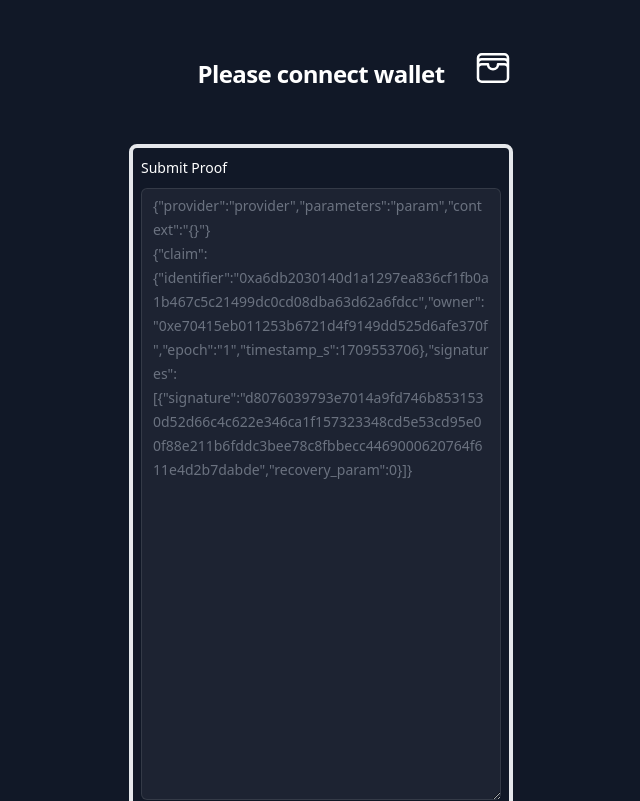
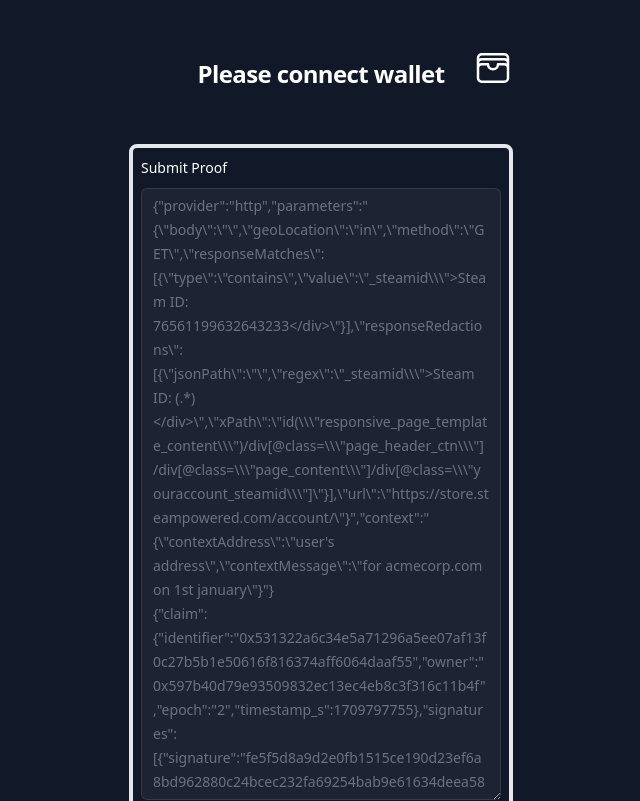
Before and after one commit to breavedev/Reclaim-Cosmwasm, a React (Create React App) app in the folder frontend/: page / in a window 1280 px wide. Shown: the top 801 px of the page, without its empty margins (319-959 px from the left). Built offline with nearby package versions, Linux system fonts and the light colour scheme.

Commit message:
apply real proof data

```diff
--- a/frontend/src/App.js
+++ b/frontend/src/App.js
@@ -8,20 +8,20 @@
     <div className="App">
       <ProofForm
         claimInfo={{
-          "provider": "provider",
-          "parameters": "param",
-          "context": "{}",
+          "provider": "http",
+          "parameters": "{\"body\":\"\",\"geoLocation\":\"in\",\"method\":\"GET\",\"responseMatches\":[{\"type\":\"contains\",\"value\":\"_steamid\\\">Steam ID: 76561199632643233</div>\"}],\"responseRedactions\":[{\"jsonPath\":\"\",\"regex\":\"_steamid\\\">Steam ID: (.*)</div>\",\"xPath\":\"id(\\\"responsive_page_template_content\\\")/div[@class=\\\"page_header_ctn\\\"]/div[@class=\\\"page_content\\\"]/div[@class=\\\"youraccount_steamid\\\"]\"}],\"url\":\"https://store.steampowered.com/account/\"}",
+          "context": "{\"contextAddress\":\"user's address\",\"contextMessage\":\"for acmecorp.com on 1st january\"}",
       }}
         signedClaim={{
           "claim": {
-              "identifier": "0xa6db2030140d1a1297ea836cf1fb0a1b467c5c21499dc0cd08dba63d62a6fdcc",
-              "owner": "0xe70415eb011253b6721d4f9149dd525d6afe370f",
-              "epoch": "1",
-              "timestamp_s": 1709553706
+              "identifier": "0x531322a6c34e5a71296a5ee07af13f0c27b5b1e50616f816374aff6064daaf55",
+              "owner": "0x597b40d79e93509832ec13ec4eb8c3f316c11b4f",
+              "epoch": "2",
+              "timestamp_s": 1709797755
           },
           "signatures": [{
-            signature: "d8076039793e7014a9fd746b8531530d52d66c4c622e346ca1f157323348cd5e53cd95e00f88e211b6fddc3bee78c8fbbecc4469000620764f611e4d2b7dabde",
-            recovery_param: 0,
+            signature: "fe5f5d8a9d2e0fb1515ce190d23ef6a8bd962880c24bcec232fa69254bab9e61634deea583794ff7041f0e10e4d550797fd5bab2106c10bec2c0a30e1cd17fe4",
+            recovery_param: 1,
         }],
       }}
       />
--- a/frontend/src/secretJs/SecretjsFunctions.js
+++ b/frontend/src/secretJs/SecretjsFunctions.js
@@ -4,7 +4,7 @@
 
 let contractCodeHash =
   "034fc6bf3aa07e55599342780bd4d9c9937895cd6ae2162ceb8bf08a2602a549";
-let contractAddress = "secret1254zq70vgmjd8scc6cw8svf4spnfvvpqwpksfe";
+let contractAddress = "secret1av9jhzrs330jql4s0uz7jzr0t0pug3zaur7u43";
 
 const SecretjsFunctions = () => {
   const { secretjs, secretAddress } = useContext(SecretjsContext);
```
Also changed, not shown: 1 other file (tests, documents, lock files or other folders).
